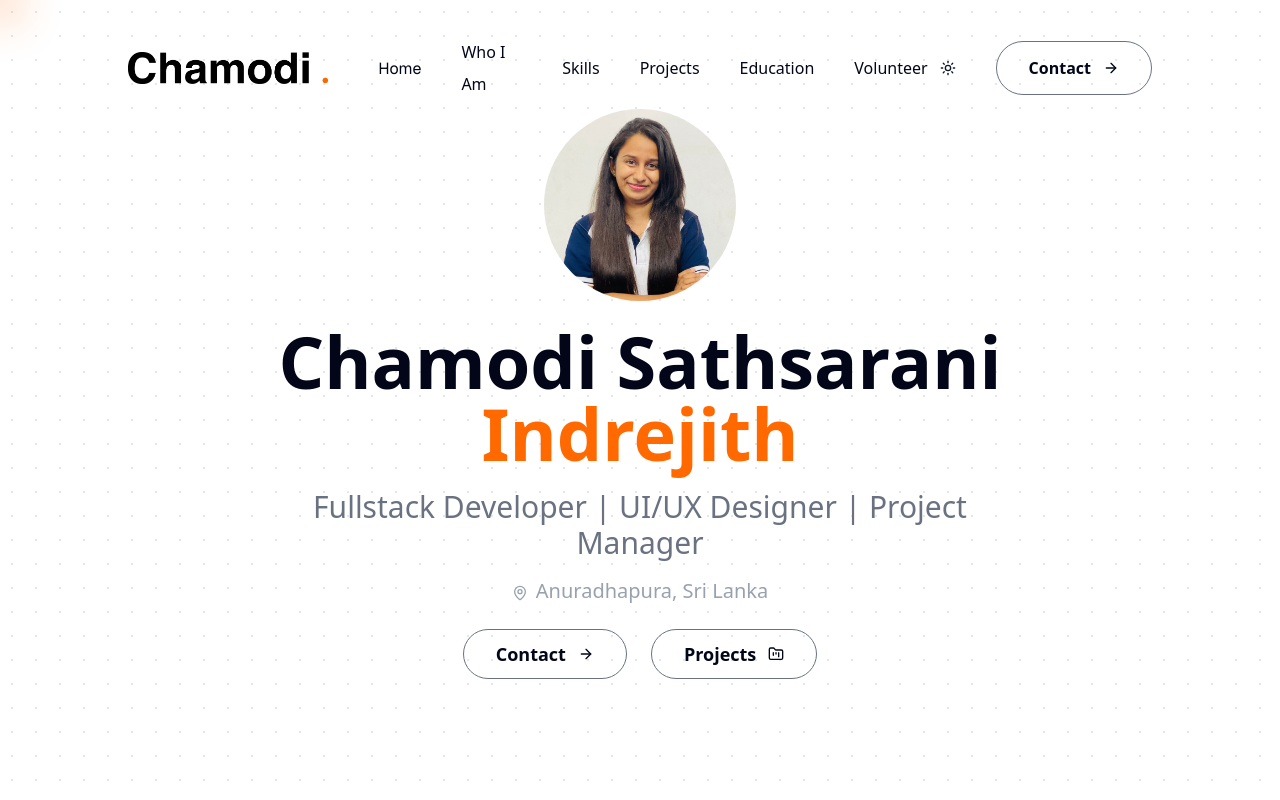
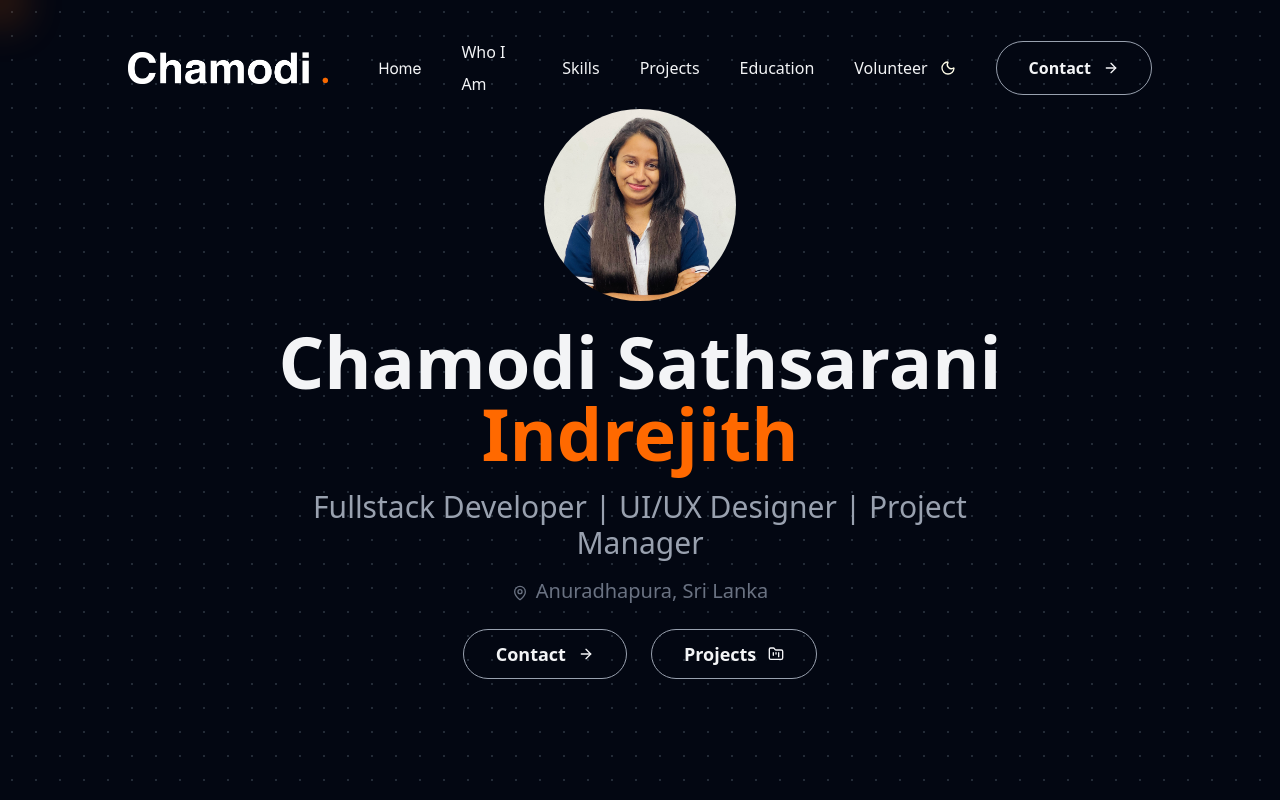
Before and after one commit to chamoindrejith/portfolio-chamodi, a Next.js app: page / in a window 1280 px wide. Both pictures are taken after a click on the button 947 px from the left and 68 px from the top of the page. Shown: the top 800 px of the page. Built offline with nearby package versions, Linux system fonts and the light colour scheme.

Commit message:
Adding updated portfolio

```diff
--- a/assets/assets.js
+++ b/assets/assets.js
@@ -1,4 +1,5 @@
 import logo from "./logo.png";
+import logoDark from "./logo dark.png";
 import Chamodi from "./Chamodi.jpeg";
 
-export const assets = { logo, Chamodi, Chamodi_Indrejith_Resume: "/Chamodi_Indrejith_Resume.pdf" };
+export const assets = { logo, logoDark, Chamodi, Chamodi_Indrejith_Resume: "/Chamodi_Indrejith_Resume.pdf" };
--- a/src/app/globals.css
+++ b/src/app/globals.css
@@ -121,8 +121,11 @@
     @apply border-border outline-ring/50;
   }
   body {
-    @apply bg-white text-foreground;
+    @apply bg-white dark:bg-gray-950 text-foreground;
     background-image:radial-gradient(#e5e7eb 1px, transparent 1px);
     background-size: 24px 24px;
   }
+  .dark body {
+    background-image:radial-gradient(#232b37 1px, transparent 1px);
+  }
 }
--- a/src/components/Footer.jsx
+++ b/src/components/Footer.jsx
@@ -5,8 +5,8 @@ import { Github, Linkedin } from "lucide-react";
 
 const Footer = () => {
   return (
-    <div className="w-full mt-10 py-4 md:py-6 items-center justify-center flex flex-col gap-4  bg-gray-50/70 shadow-[0_-6px_24px_-16px_rgba(0,0,0,0.45)]">
-      <div className="text-justify text-sm text-gray-500">
+    <div className="w-full mt-10 py-4 md:py-6 items-center justify-center flex flex-col gap-4  bg-gray-50/70 dark:bg-gray-900/50 shadow-[0_-6px_24px_-16px_rgba(0,0,0,0.45)]">
+      <div className="text-justify text-sm text-gray-500 dark:text-gray-400">
         <p>&copy; 2026 Chamodi Indrejith. All rights reserved.</p>
       </div>
       <div className="flex gap-4 items-center justify-center">
--- a/src/components/Header.jsx
+++ b/src/components/Header.jsx
@@ -43,18 +43,18 @@ const Header = () => {
           alt=""
           className="rounded-full w-48 h-48 mx-auto mb-6"
         />
-        <h1 className="text-3xl font-bold text-center md:text-7xl mb-5">
+        <h1 className="text-3xl font-bold text-center md:text-7xl mb-5 text-gray-900 dark:text-gray-100">
           Chamodi Sathsarani <span className="text-orange-500">Indrejith</span>
         </h1>
-        <h3 className="text-lg text-center text-gray-500 mb-4 md:text-3xl">
+        <h3 className="text-lg text-center text-gray-500 dark:text-gray-400 mb-4 md:text-3xl">
           Fullstack Developer | UI/UX Designer | Project Manager
         </h3>
-        <h4 className="text text-center text-gray-400 mb-6 md:text-xl gap-3">
+        <h4 className="text text-center text-gray-400 dark:text-gray-500 mb-6 md:text-xl gap-3">
           <MapPin className="inline-block mr-2" size={16} />
           Anuradhapura, Sri Lanka
         </h4>
         <div className="flex gap-2 items-center justify-center md:gap-6 mb-3">
-          <div className="text-xs px-4 md:px-8 py-2.5 md:text-lg md:flex border-gray-500 rounded-full border hover:bg-gray-800 hover:text-white hover:border-white hover:transition-all hover:duration-300">
+          <div className="text-xs px-4 md:px-8 py-2.5 md:text-lg md:flex border-gray-500 dark:border-gray-400 rounded-full border text-gray-900 dark:text-gray-100 hover:bg-gray-800 hover:text-white hover:border-white hover:transition-all hover:duration-300">
             <Link
               href="#"
               className="flex items-center gap-3"
@@ -63,7 +63,7 @@ const Header = () => {
             </Link>
           </div>
 
-          <div className="md:flex text-xs px-4 md:px-8 py-2.5 md:text-lg  border-gray-500 rounded-full border hover:bg-gray-800 hover:text-white hover:border-white hover:transition-all hover:duration-300">
+          <div className="md:flex text-xs px-4 md:px-8 py-2.5 md:text-lg  border-gray-500 dark:border-gray-400 rounded-full border text-gray-900 dark:text-gray-100 hover:bg-gray-800 hover:text-white hover:border-white hover:transition-all hover:duration-300">
             <Link
               href="#projects"
               className="flex items-center gap-3"
--- a/src/components/Navbar.jsx
+++ b/src/components/Navbar.jsx
@@ -3,12 +3,24 @@ import Image from "next/image";
 import Link from "next/link";
 import React, { useRef, useState, useEffect } from "react";
 import { assets } from "../../assets/assets";
-import { ArrowRight, Sun, X, TextAlignEnd } from "lucide-react";
+import { ArrowRight, Sun, Moon, X, TextAlignEnd } from "lucide-react";
 import { Button } from "@/components/ui/button";
 
 const Navbar = () => {
   const sideMenuRef = useRef();
   const [isScrolled, setIsScrolled] = useState(false);
+  const [isDarkMode, setIsDarkMode] = useState(false);
+
+  useEffect(() => {
+    // Check for saved theme preference or default to light mode
+    const savedTheme = localStorage.getItem('theme');
+    const prefersDark = window.matchMedia('(prefers-color-scheme: dark)').matches;
+
+    if (savedTheme === 'dark' || (!savedTheme && prefersDark)) {
+      setIsDarkMode(true);
+      document.documentElement.classList.add('dark');
+    }
+  }, []);
 
   useEffect(() => {
     const handleScroll = () => {
@@ -18,6 +30,17 @@ const Navbar = () => {
     window.addEventListener("scroll", handleScroll);
     return () => window.removeEventListener("scroll", handleScroll);
   }, []);
+
+  const toggleDarkMode = () => {
+    setIsDarkMode(!isDarkMode);
+    if (!isDarkMode) {
+      document.documentElement.classList.add('dark');
+      localStorage.setItem('theme', 'dark');
+    } else {
+      document.documentElement.classList.remove('dark');
+      localStorage.setItem('theme', 'light');
+    }
+  };
   const openMenu = () => {
     sideMenuRef.current.style.transform = "translateX(-16rem)";
   };
@@ -27,17 +50,17 @@ const Navbar = () => {
 
   return (
     <>
-      <nav className={`w-full grid-cols-6 fixed flex px-5 lg:px-10 xl:px-[10%] py-6 justify-between items-center z-50 transition-all duration-300 ${isScrolled ? "bg-white/90 shadow-md" : ""}`}>
+      <nav className={`w-full grid-cols-6 fixed flex px-5 lg:px-10 xl:px-[10%] py-6 justify-between items-center z-50 transition-all duration-300 ${isScrolled ? "bg-white/90 dark:bg-gray-950/90 shadow-md" : ""}`}>
         <Link href="">
           <Image
-            src={assets.logo}
+            src={isDarkMode ? assets.logoDark : assets.logo}
             width={200}
             className="max-w-full cursor-pointer mr-14"
             alt=""
           />
         </Link>
 
-        <ul className="hidden md:flex col-span-3 items-center gap-10 lg:gap-10 rounded-full py-3">
+        <ul className="hidden md:flex col-span-3 items-center gap-10 lg:gap-10 rounded-full py-3 text-gray-900 dark:text-gray-100">
           <li className="hover:underline hover:underline-offset-20 hover:decoration-orange-500 hover:decoration-4 hover:transition-all hover:duration-300">
             <Link className="font-sans" href="#top">
               Home
@@ -61,10 +84,17 @@ const Navbar = () => {
         </ul>
 
         <div className="flex items-center gap-2">
-          <Button className=" flex w-10 h-10 bg-transparent hover:bg-transparent">
-            <Sun className="cursor-pointer text-gray-900" size={40} />
+          <Button
+            onClick={toggleDarkMode}
+            className="flex w-10 h-10 bg-transparent hover:bg-transparent"
+          >
+            {isDarkMode ? (
+              <Moon className="cursor-pointer text-gray-900 dark:text-yellow-50" size={40} />
+            ) : (
+              <Sun className="cursor-pointer text-gray-900" size={40} />
+            )}
           </Button>
-          <div className="hidden md:flex ml-5 px-4 md:px-8 py-2.5 border-gray-500 rounded-full border hover:bg-gray-800 hover:text-white hover:border-white hover:transition-all hover:duration-300">
+          <div className="hidden md:flex ml-5 px-4 md:px-8 py-2.5 border-gray-500 dark:border-gray-400 rounded-full border text-gray-900 dark:text-gray-100 hover:bg-gray-800 hover:text-white hover:border-white hover:transition-all hover:duration-300">
             <Link href="#contact" className="flex items-center gap-3">
               <b>Contact</b> <ArrowRight className="cursor-pointer" size={16} />
             </Link>
@@ -73,7 +103,7 @@ const Navbar = () => {
             className="md:hidden w-10 h-10 bg-transparent hover:bg-transparent"
             onClick={openMenu}
           >
-            <TextAlignEnd className="cursor-pointer text-gray-900" size={24} />
+            <TextAlignEnd className="cursor-pointer text-gray-900 dark:text-gray-100" size={24} />
           </Button>
         </div>
 
@@ -105,6 +135,9 @@ const Navbar = () => {
           <li onClick={closeMenu}>
             <Link href="#volunteer">Volunteer</Link>
           </li>
+          <li onClick={closeMenu}>
+            <Link href="#contactnb ">Contact</Link>
+          </li>
         </ul>
       </nav>
     </>
--- a/src/components/Volunteer.jsx
+++ b/src/components/Volunteer.jsx
@@ -49,12 +49,12 @@ const Volunteer = () => {
   return (
     <div
       id="volunteer"
-      className="w-full sm:px-[10%] lg:px-[15%] mt-20 mb-20 py-16 md:py-20 scroll-mt-20 items-center justify-center  bg-gray-50/70"
+      className="w-full sm:px-[10%] lg:px-[15%] mt-20 mb-20 py-16 md:py-20 scroll-mt-20 items-center justify-center  bg-gray-50/70 dark:bg-gray-900/50"
     >
-      <h4 className="text-center mb-2 text-lg geistMono">
+      <h4 className="text-center mb-2 text-lg geistMono text-gray-900 dark:text-gray-100">
         Volunteer Experience
       </h4>
-      <h2 className="text-center text-5xl geistMono">
+      <h2 className="text-center text-5xl geistMono text-gray-900 dark:text-gray-100">
         My <span className="text-orange-500">Volunteer</span> Work
       </h2>
 
@@ -69,18 +69,18 @@ const Volunteer = () => {
                 <Card
                   key={index}
                   size="md"
-                  className="bg-gray-50/70 mx-auto w-11/12 max-w-md hover:shadow-orange-100 hover:translate-1 hover:scale-105 hover:bg-gray-100 transition-all duration-300"
+                  className="bg-gray-50/70 dark:bg-gray-800/50 dark:border-gray-700 mx-auto w-11/12 max-w-md hover:shadow-orange-100 hover:translate-1 hover:scale-105 hover:bg-gray-100 dark:hover:bg-gray-700 transition-all duration-300"
                 >
 
                   <CardHeader>
-                    <CardTitle className="flex gap-4">
+                    <CardTitle className="flex gap-4 text-gray-900 dark:text-gray-100">
                       {experience.organization}
                     </CardTitle>
-                    <CardDescription className="text-sm mt-2 ">
+                    <CardDescription className="text-sm mt-2 text-gray-700 dark:text-gray-300">
                       {experience.period}
                     </CardDescription>
                   </CardHeader>
-                  <CardContent className="text-sm">
+                  <CardContent className="text-sm text-gray-700 dark:text-gray-300">
                     {experience.role}
                   </CardContent>
                 </Card>
--- /dev/null
+++ b/tailwind.config.js
@@ -0,0 +1,12 @@
+/** @type {import('tailwindcss').Config} */
+export default {
+  content: [
+    "./src/pages/**/*.{js,ts,jsx,tsx,mdx}",
+    "./src/components/**/*.{js,ts,jsx,tsx,mdx}",
+    "./src/app/**/*.{js,ts,jsx,tsx,mdx}",
+  ],
+  theme: {
+    extend: {},
+  },
+  plugins: [],
+};
```
Also changed, not shown: src/components/About.jsx (+8 -8 lines), src/components/Contact.jsx (+11 -11 lines), src/components/Education.jsx (+7 -7 lines), src/components/Projects.jsx (+8 -8 lines), src/components/Skills.jsx (+5 -5 lines), assets/logo dark.png (added), 1 other file (tests, documents, lock files or other folders).
